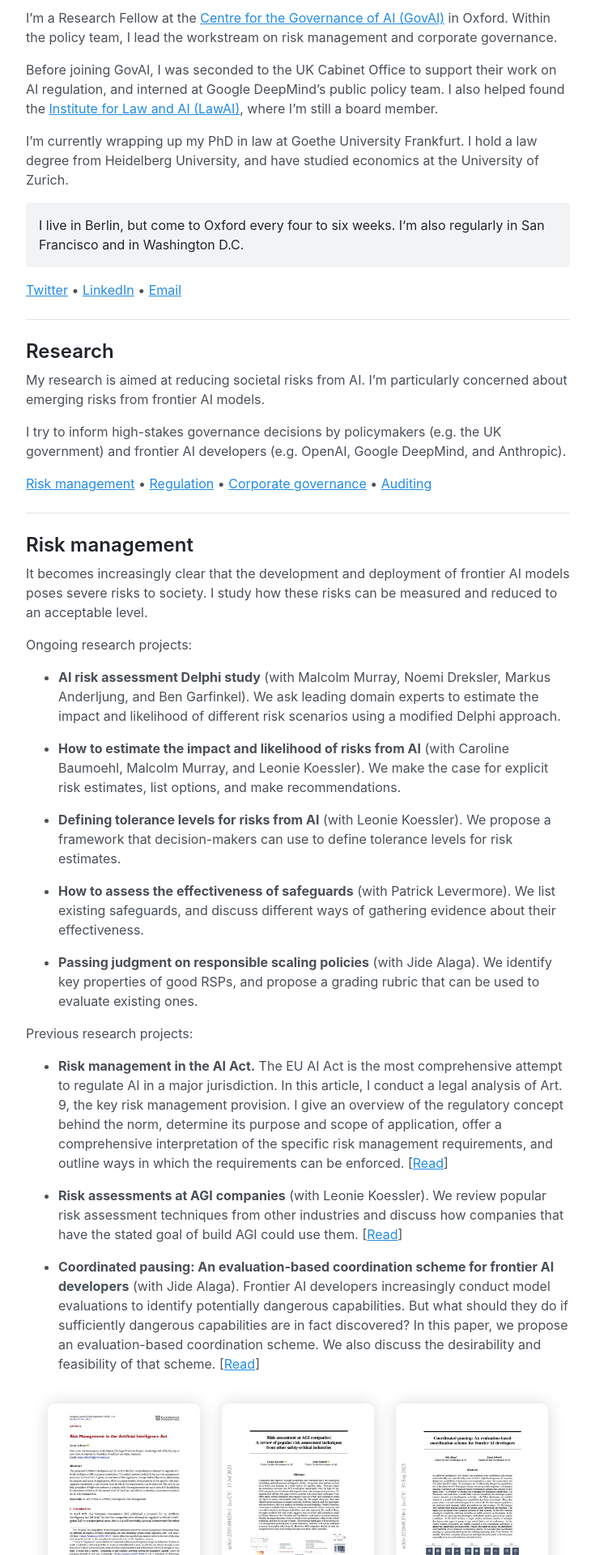
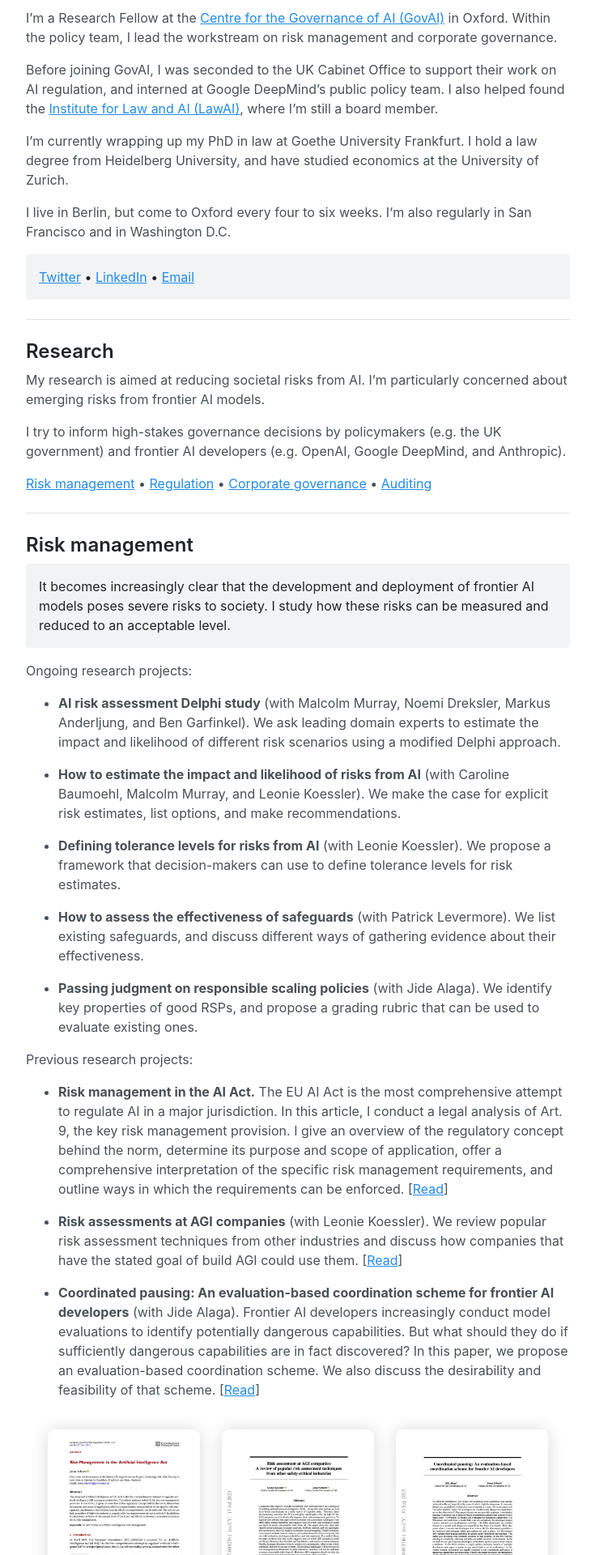
Before and after one commit to jonasschuett/jonasschuett.github.io, a Jekyll site: the page built from _posts/2020-04-04-introduction.md, in a window 1280 px wide. Shown: the part 722-2642 px from the top of the page at 81% size, without its empty margins (272-1007 px from the left). Built offline with Jekyll 4.4.1, drawn with Linux system fonts in a browser that asks for light colours.

Commit message:
Update 2020-04-04-introduction.md

```diff
--- a/_posts/2020-04-04-introduction.md
+++ b/_posts/2020-04-04-introduction.md
@@ -13,9 +13,9 @@ Before joining GovAI, I was seconded to the UK Cabinet Office to support their w
 I’m currently wrapping up my PhD in law at Goethe University Frankfurt. I hold a law degree from Heidelberg University, and have studied economics at the University of Zurich.
 
 I live in Berlin, but come to Oxford every four to six weeks. I‘m also regularly in San Francisco and in Washington D.C.
-{: .message }
 
 [Twitter](https://twitter.com/jonasschuett) • [LinkedIn](https://www.linkedin.com/in/jonasschuett) • [Email](mailto:jonas.schuett@governance.ai)
+{: .message }
 
 ---
 
@@ -31,6 +31,7 @@ I try to inform high-stakes governance decisions by policymakers (e.g. the UK go
 
 ## Risk management
 It becomes increasingly clear that the development and deployment of frontier AI models poses severe risks to society. I study how these risks can be measured and reduced to an acceptable level.
+{: .message }
 
 Ongoing research projects:
 
@@ -59,6 +60,7 @@ Previous research projects:
 ## Regulation
 
 Although self-governance plays an important role in reducing emerging risks from AI, we will eventually need frontier AI regulation. I‘m working on several research projects intended to inform the design of a regulatory regime for frontier AI models, especially in the UK and US.
+{: .message }
 
 Ongoing research projects:
 
```
